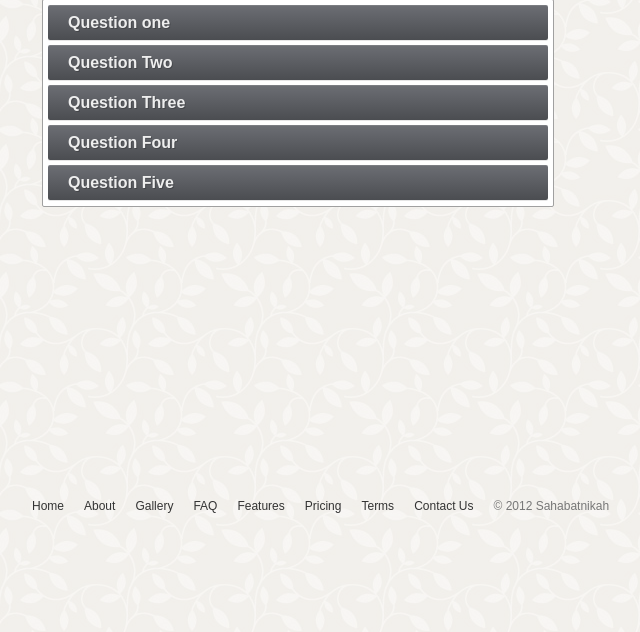
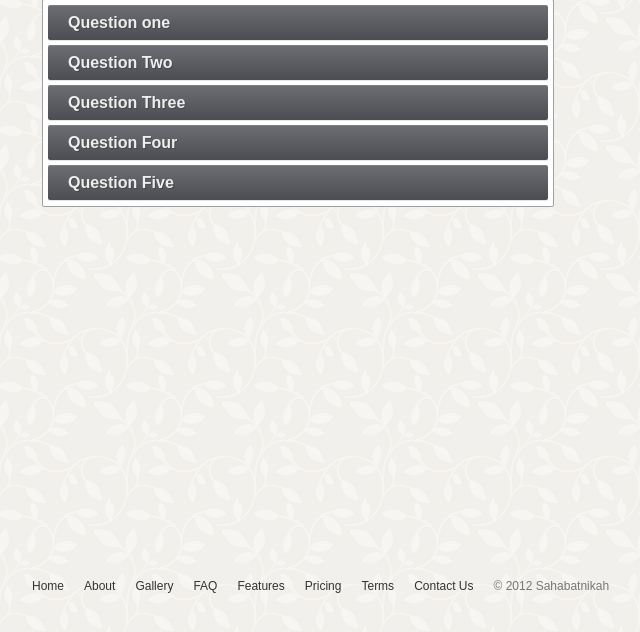
Before and after one commit to Dwira/Sahabat-Nikah, a CodeIgniter app: page /sahabatnikah/faq in a window 1280 px wide. Shown: the part 101-733 px from the top of the page, without its empty margins (168-808 px from the left). Run offline with CodeIgniter, Linux system fonts and the light colour scheme.

Commit message:
edit posisi footer

```diff
--- a/application/views/templates/footer.php
+++ b/application/views/templates/footer.php
@@ -1,4 +1,5 @@
 <div id="footer">
+	<br></br>
 	<ul>
 		<li><a href="<?= base_url() ?>home">Home</a></li>
 		<li><a href="<?= base_url() ?>about">About</a></li>
@@ -10,6 +11,7 @@
 		<li><a href="<?= base_url() ?>contact">Contact Us</a></li>
 		<li id="copyright">&copy 2012 Sahabatnikah</li>
 	</ul>
+	<br></br>
 </div>
 <script type="text/javascript" src="<?=base_url();?>theme/script/jquery.js"></script>
 <script type="text/javascript" src="<?=base_url();?>theme/script/jquery-effect.js"></script>
--- a/theme/style/about.css
+++ b/theme/style/about.css
@@ -1,6 +1,7 @@
 /* About Page Start*/
 #about-content{
 	width:960px;
+	height:620px;
 	margin:0px;
 	padding:50px;
 }
--- a/theme/style/faq.css
+++ b/theme/style/faq.css
@@ -7,7 +7,7 @@
 }
 #contain {
 	width: 100%;
-	height: 500px;
+	height: 550px;
 	margin-left: 10px;
 	margin-top : 50px;
 }
--- a/theme/style/feature.css
+++ b/theme/style/feature.css
@@ -5,6 +5,7 @@
 	width:960px;
 	margin-left : 125px;
 	padding:35px;
+	height: 640px;
 }
 .fitur-coloumn {
 	position : relative;
--- a/theme/style/gallery.css
+++ b/theme/style/gallery.css
@@ -3,6 +3,7 @@
 	width:960px;
 	margin:0px auto 0px;
 	padding:5px;
+	height: 720px;
 	}
 #gallery-wedding {
 	margin-top:0px;
```
